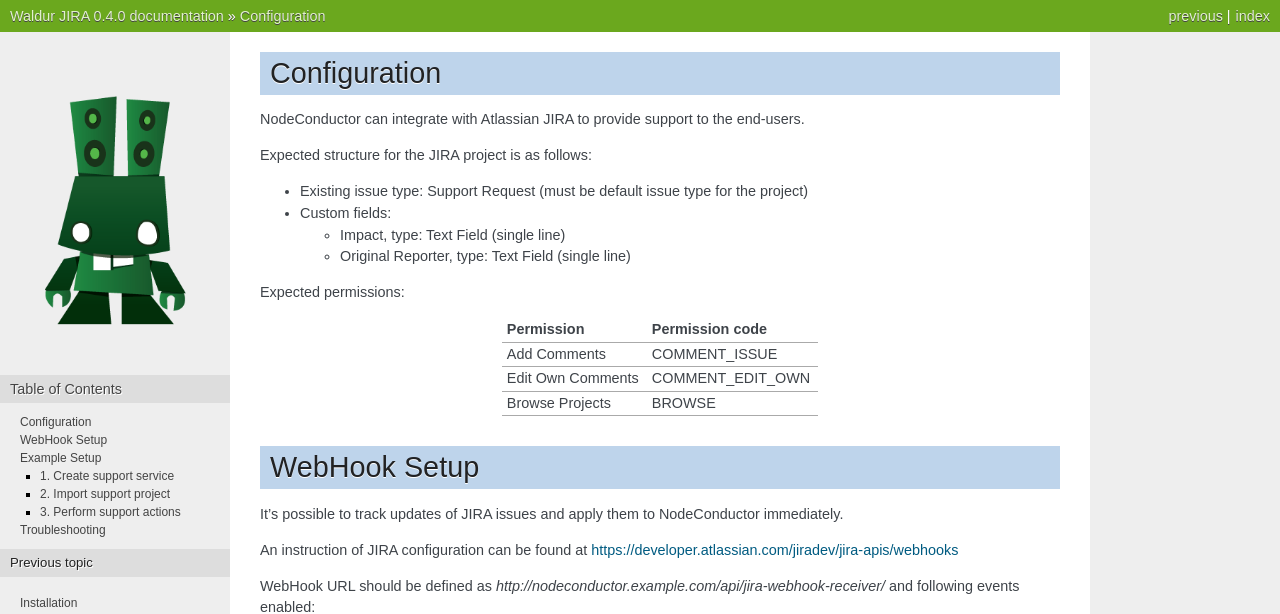
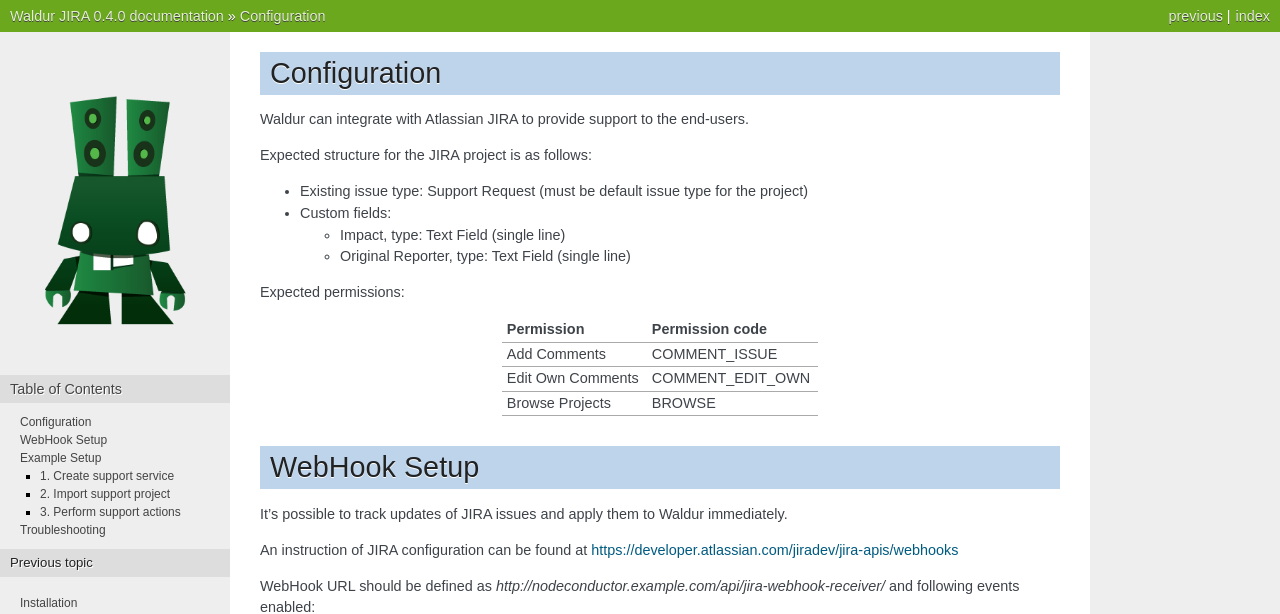
Before and after one commit to opennode/waldur-jira, a Sphinx documentation site: the page built from docs/guide/setup.rst, in a window 1280 px wide. Shown: the top 614 px of the page. Built offline with Sphinx 7.4.7, drawn with Linux system fonts in a browser that asks for light colours; pages that are not in the unit, such as notebooks, are missing from menus; the version number is read from the project's files by our own code.

Commit message:
Fix leftover.

```diff
--- a/docs/guide/setup.rst
+++ b/docs/guide/setup.rst
@@ -1,7 +1,7 @@
 Configuration
 -------------
 
-NodeConductor can integrate with Atlassian JIRA to provide support to the end-users.
+Waldur can integrate with Atlassian JIRA to provide support to the end-users.
 
 Expected structure for the JIRA project is as follows:
 
@@ -27,7 +27,7 @@
 WebHook Setup
 -------------
 
-It's possible to track updates of JIRA issues and apply them to NodeConductor immediately.
+It's possible to track updates of JIRA issues and apply them to Waldur immediately.
 
 An instruction of JIRA configuration can be found at
 https://developer.atlassian.com/jiradev/jira-apis/webhooks
--- a/docs/installation.rst
+++ b/docs/installation.rst
@@ -9,7 +9,7 @@
 
     git clone https://github.com/opennode/waldur-jira.git
 
-* Install Waldur JIRA into NodeConductor virtual environment
+* Install Waldur JIRA into Waldur virtual environment
 
   .. code-block:: bash
 
```
